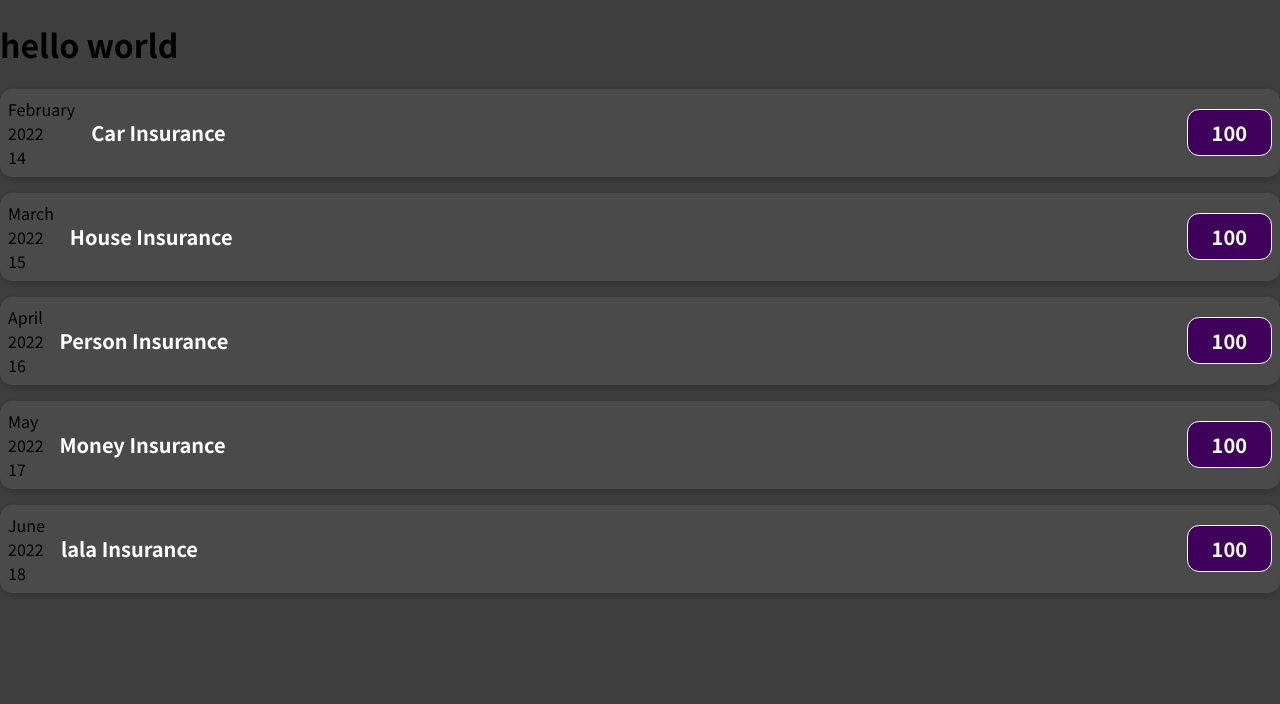
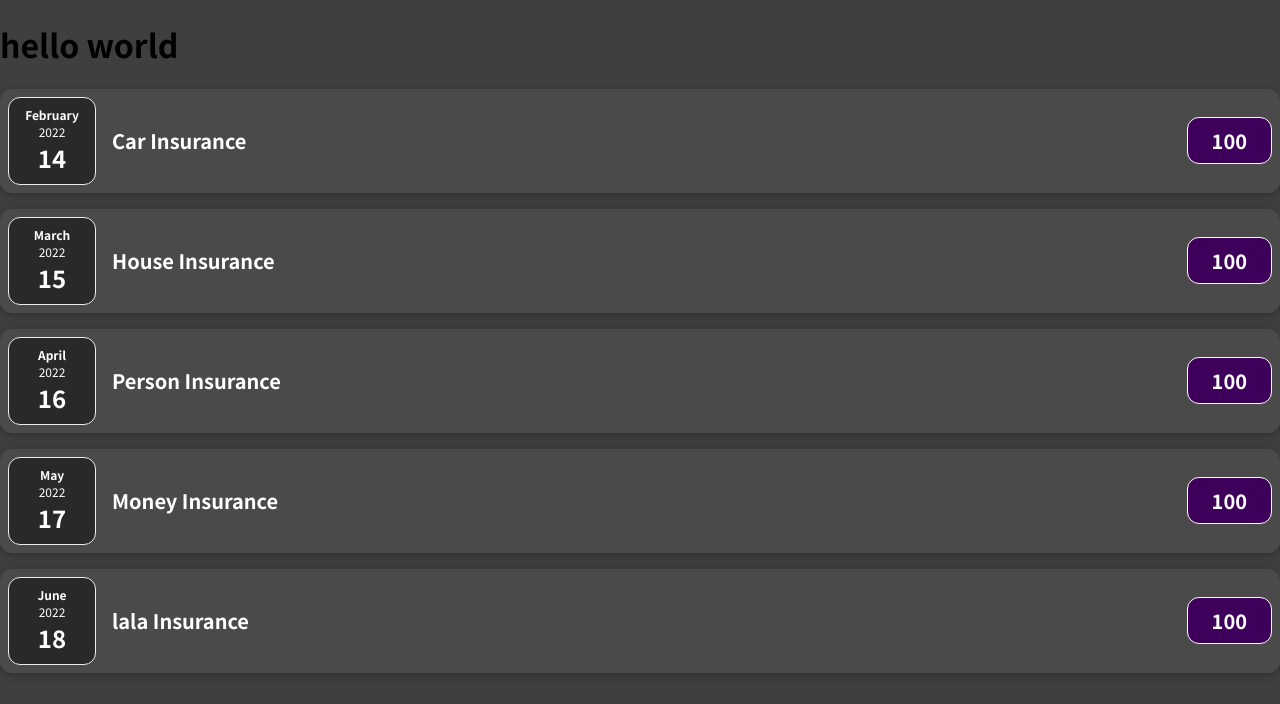
Before and after one commit to ehsan2793/Expence-Tracker-App, a React (Create React App) app: page / in a window 1280 px wide. Shown: the top 704 px of the page. Built offline with nearby package versions, Linux system fonts and the light colour scheme.

Commit message:
date compnent created

```diff
--- /dev/null
+++ b/src/components/ExpenseDate.css
@@ -0,0 +1,23 @@
+.expense-date {
+  display: flex;
+  flex-direction: column;
+  width: 5.5rem;
+  height: 5.5rem;
+  border: 1px solid hsl(0, 0%, 93%);
+  background: hsl(0, 0%, 16%);
+  color: white;
+  border-radius: 12px;
+  align-items: center;
+  justify-content: center;
+}
+.expense-date_month {
+  font-size: 0.75rem;
+  font-weight: bold;
+}
+.expense-date_year {
+  font-size: 0.75rem;
+}
+.expense-date_day {
+  font-size: 1.5rem;
+  font-weight: bold;
+}
--- /dev/null
+++ b/src/components/ExpenseDate.js
@@ -0,0 +1,19 @@
+import React from 'react';
+import './ExpenseDate.css'
+
+const ExpenseDate = (props) => {
+    const { date } = props;
+    const month = date.toLocaleDateString('en-US', { month: 'long' });
+    const day = date.toLocaleDateString('en-US', { day: '2-digit' });
+    const year = date.getFullYear();
+
+    return (
+        <div className="expense-date">
+            <div className="expense-date_month">{month}</div>
+            <div className="expense-date_year">{year}</div>
+            <div className='expense-date_day'>{day}</div>
+        </div>
+    );
+};
+
+export default ExpenseDate;
--- a/src/components/ExpenseItem.js
+++ b/src/components/ExpenseItem.js
@@ -1,18 +1,12 @@
 import React from 'react';
 import './ExpenseItem.css';
-
+import ExpenseDate from './ExpenseDate';
 const ExpenseItem = (props) => {
     const { date, title, amount } = props.items;
-    const month = date.toLocaleDateString('en-US', { month: "long" })
-    const day = date.toLocaleDateString('en-US', { day: "2-digit" })
-    const year = date.getFullYear()
+
     return (
         <div className="expense-item ">
-            <div>
-                <div>{month}</div>
-                <div>{year}</div>
-                <div>{day}</div>
-            </div>
+            <ExpenseDate date={date} />
             <div className="expense-item_description">
                 <h2>{title}</h2>
                 <div className="expense-item_price">{amount}</div>
```
